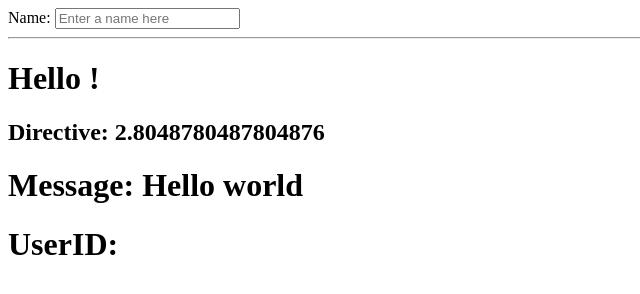
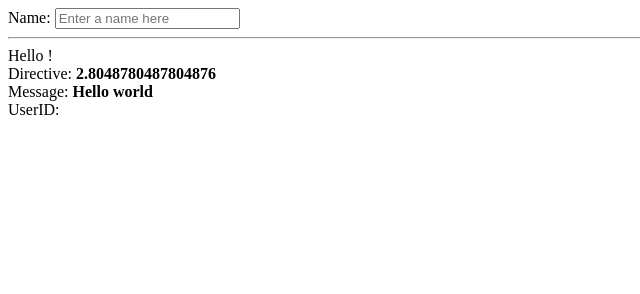
Before and after one commit to nemrosim/angular-js-getting-started, a plain HTML site: page index.html in a window 1280 px wide. Shown: the whole page, without its empty margins (0-640 px from the left). Drawn offline with nearby package versions, Linux system fonts and the light colour scheme; no server answers.

Commit message:
refactor: change h1 to div with bold text

```diff
--- a/index.html
+++ b/index.html
@@ -11,10 +11,10 @@
     <label>Name:</label>
     <input type="text" ng-model="yourName" placeholder="Enter a name here">
     <hr>
-    <h1>Hello {{yourName}}!</h1>
-    <h2>Directive: {{ 345 / 123}}</h2>
-    <h1>Message: {{message}}</h1>
-    <h1>UserID: {{user.id}}</h1>
+    <div>Hello <b>{{yourName}}</b> !</div>
+    <div>Directive: <b>{{ 345 / 123}}</b></div>
+    <div>Message: <b>{{message}}</b></div>
+    <div>UserID: <b>{{user.id}}</b></div>
 </div>
 </body>
 </html>
```
